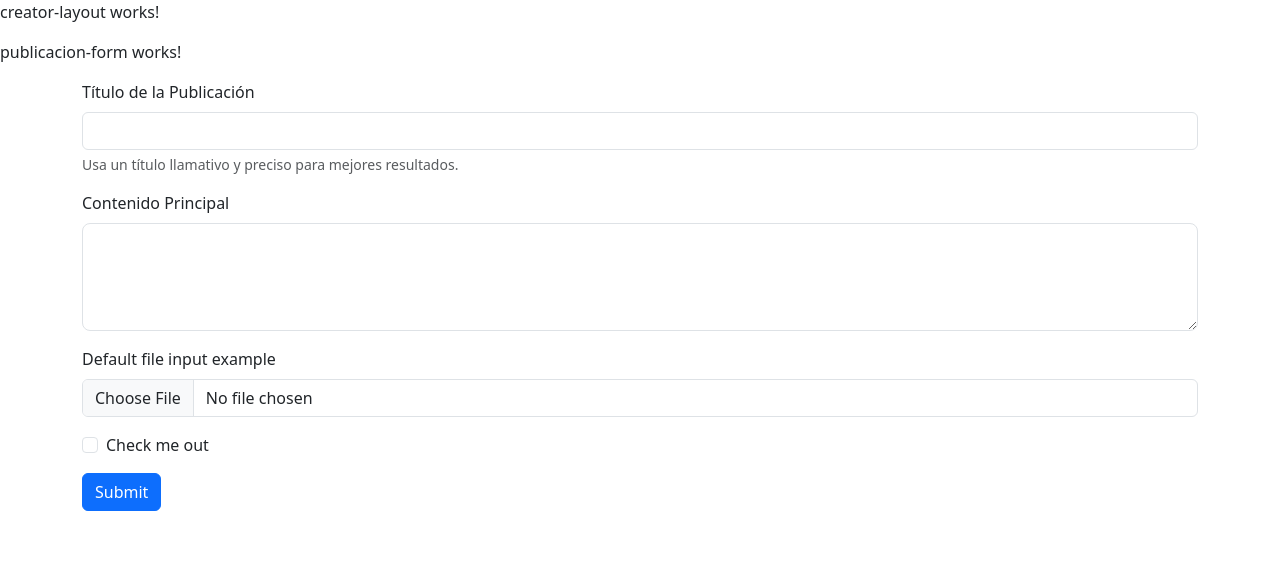
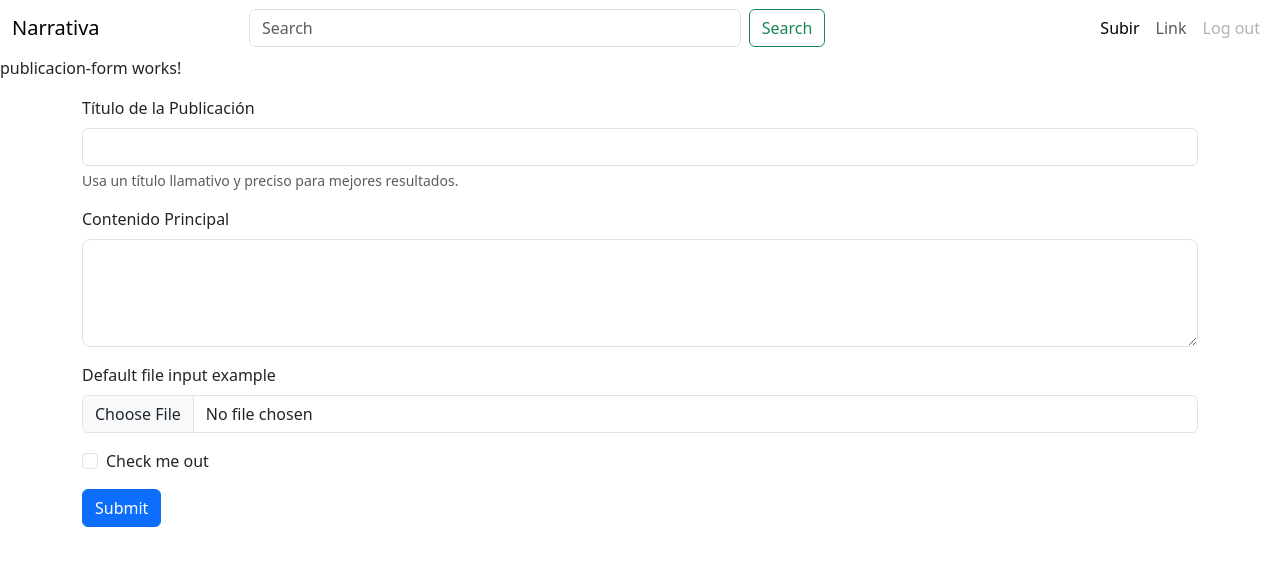
Before and after one commit to Narrativa-UPC/narrativa-app-web, an Angular app: page /creator in a window 1280 px wide. Shown: the top 566 px of the page. Built offline with nearby package versions, Linux system fonts and the light colour scheme.

Commit message:
Feat: Añadir navbar para el creador

```diff
--- a/src/app/pages/creator/creator-layout/creator-layout.component.html
+++ b/src/app/pages/creator/creator-layout/creator-layout.component.html
@@ -1,3 +1,3 @@
-<p>creator-layout works!</p>
+<app-navbar-creator></app-navbar-creator>
 
 <app-publicacion-form></app-publicacion-form>
--- a/src/app/pages/creator/creator-layout/creator-layout.component.ts
+++ b/src/app/pages/creator/creator-layout/creator-layout.component.ts
@@ -1,11 +1,12 @@
 import { Component } from '@angular/core';
 import { RouterLink } from '@angular/router';
 import { PublicacionFormComponent } from '../publicacion-form/publicacion-form.component';
+import { NavbarCreatorComponent } from "../../../shared/components/navbar-creator/navbar-creator.component";
 
 @Component({
   selector: 'app-creator-layout',
   standalone: true,
-  imports: [RouterLink,PublicacionFormComponent],
+  imports: [RouterLink, PublicacionFormComponent, NavbarCreatorComponent],
   templateUrl: './creator-layout.component.html',
   styleUrl: './creator-layout.component.css'
 })
--- a/src/app/shared/components/navbar-creator/navbar-creator.component.css
+++ b/src/app/shared/components/navbar-creator/navbar-creator.component.css
@@ -0,0 +1,3 @@
+.custom-navbar{
+    background-color: white;
+}
--- a/src/app/shared/components/navbar-creator/navbar-creator.component.html
+++ b/src/app/shared/components/navbar-creator/navbar-creator.component.html
@@ -1 +1,25 @@
-<p>navbar-creator works!</p>
+<nav class="navbar navbar-expand-lg custom-navbar">
+    <div class="container-fluid">
+      <a class="navbar-brand" href="#">Narrativa</a>
+      <button class="navbar-toggler" type="button" data-bs-toggle="collapse" data-bs-target="#navbarTogglerDemo02" aria-controls="navbarTogglerDemo02" aria-expanded="false" aria-label="Toggle navigation">
+        <span class="navbar-toggler-icon"></span>
+      </button>
+      <div class="collapse navbar-collapse d-flex justify-content-between" id="navbarTogglerDemo02">
+            <form class="d-flex mx-auto w-50" role="search">
+                <input class="form-control me-2" type="search" placeholder="Search" aria-label="Search">
+                <button class="btn btn-outline-success" type="submit">Search</button>
+            </form>
+            <ul class="navbar-nav ms-auto mb-2 mb-lg-0">
+                <li class="nav-item">
+                    <a class="nav-link active" aria-current="page" href="#">Subir</a>
+                </li>
+                <li class="nav-item">
+                    <a class="nav-link" href="#">Link</a>
+                </li>
+                <li class="nav-item">
+                    <a class="nav-link disabled" aria-disabled="true">Log out</a>
+                </li>
+            </ul>
+       </div>
+    </div>
+</nav>
--- a/src/app/shared/components/navbar-creator/navbar-creator.component.ts
+++ b/src/app/shared/components/navbar-creator/navbar-creator.component.ts
@@ -1,9 +1,10 @@
 import { Component } from '@angular/core';
+import { RouterLink } from '@angular/router';
 
 @Component({
   selector: 'app-navbar-creator',
   standalone: true,
-  imports: [],
+  imports: [RouterLink],
   templateUrl: './navbar-creator.component.html',
   styleUrl: './navbar-creator.component.css'
 })
```
